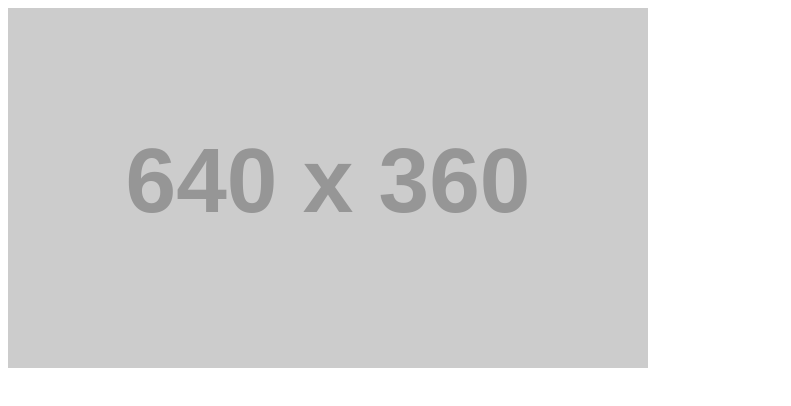
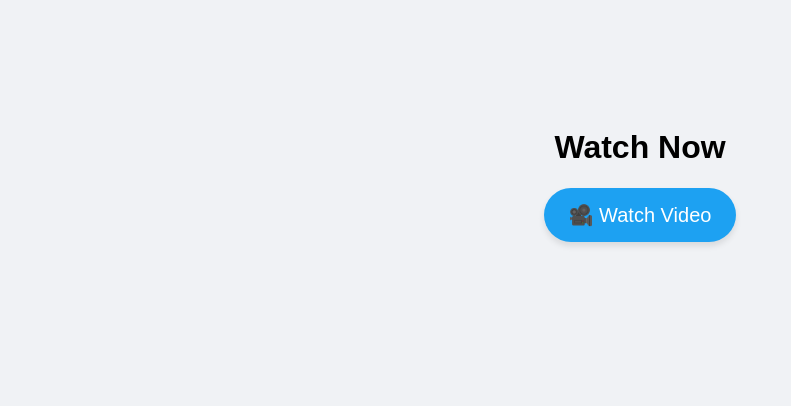
Before and after one commit to Shimulqww/video-redirect, a plain HTML site: page index.html in a window 1280 px wide. Shown: the whole page, without its empty margins (0-791 px from the left). Drawn offline with Linux system fonts and the light colour scheme; placeholder pictures from the web are drawn by us.

Commit message:
Update index.html

```diff
--- a/index.html
+++ b/index.html
@@ -1,39 +1,51 @@
 <!DOCTYPE html>
 <html lang="en">
 <head>
-  <meta charset="UTF-8" />
-  <title>Watch Video</title>
+  <meta charset="UTF-8">
+  <title>Adstera Click Button</title>
   <style>
-    .video-button {
-      background: url('https://via.placeholder.com/640x360?text=Click+to+Watch+Video') no-repeat center center;
-      background-size: cover;
-      width: 640px;
-      height: 360px;
+    body {
+      font-family: sans-serif;
+      background: #f0f2f5;
+      text-align: center;
+      padding: 100px;
+    }
+
+    .twitter-button {
+      background-color: #1DA1F2;
+      color: white;
+      padding: 15px 25px;
+      font-size: 20px;
       border: none;
+      border-radius: 30px;
       cursor: pointer;
+      box-shadow: 0 4px 6px rgba(0, 0, 0, 0.1);
+      text-decoration: none;
+      display: inline-block;
+    }
+
+    .twitter-button:hover {
+      background-color: #0d8ddb;
     }
   </style>
 </head>
 <body>
 
-  <button class="video-button" id="watchBtn"></button>
+  <h1>Watch Now</h1>
+  <a class="twitter-button" href="https://www.profitableratecpm.com/kf3qprjcu?key=f4646d0b196b3e6ba057b2f620d35491" target="_blank" onclick="setBackRedirect()">🎥 Watch Video</a>
 
   <script>
-    document.getElementById("watchBtn").addEventListener("click", () => {
-      // Try opening the ad in a new tab
-      const adWindow = window.open("https://www.profitableratecpm.com/kf3qprjcu?key=f4646d0b196b3e6ba057b2f620d35491", "_blank");
+    function setBackRedirect() {
+      // Store redirect flag in sessionStorage
+      sessionStorage.setItem("redirectBack", "yes");
+    }
 
-      // If the browser blocked the popup, inform user
-      if (!adWindow) {
-        alert("Please allow pop-ups or click the link manually.");
+    window.addEventListener("pageshow", function(event) {
+      if (sessionStorage.getItem("redirectBack") === "yes") {
+        sessionStorage.removeItem("redirectBack");
+        window.location.href = "https://adstera-7v8.pages.dev/";
       }
-
-      // Redirect current tab after 5 seconds
-      setTimeout(() => {
-        window.location.href = "https://adstera-7v8.pages.dev/";
-      }, 5000);
     });
   </script>
-
 </body>
 </html>
```
